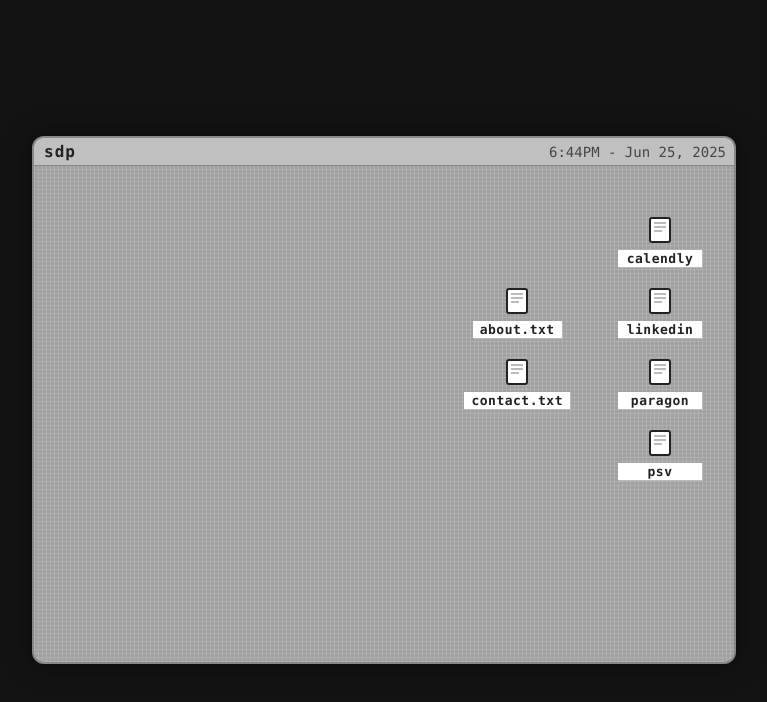
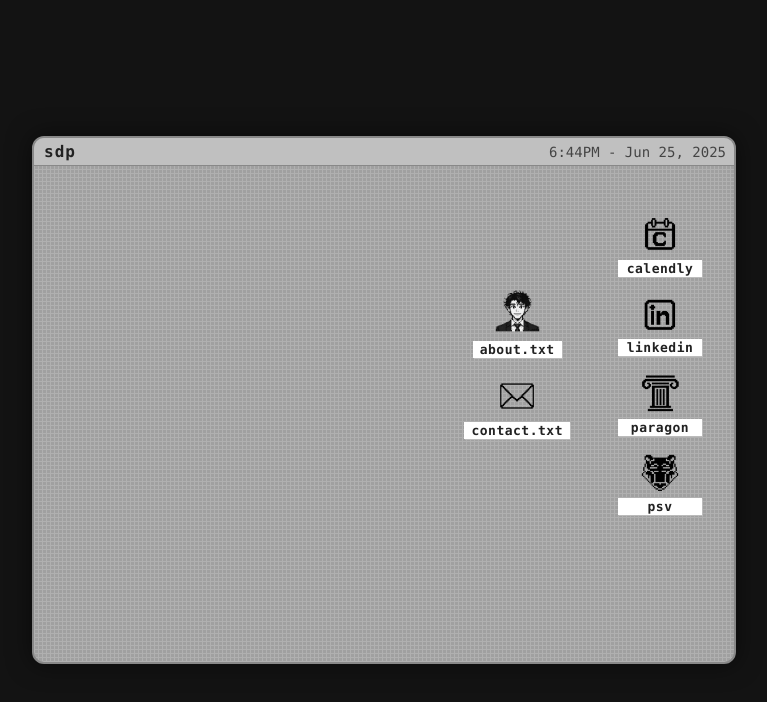
Before and after one commit to shl-k/personal-website, a plain HTML site: page index.html in a window 1280 px wide. Shown: the whole page, without its empty margins (256-1023 px from the left). Drawn offline with Linux system fonts and the light colour scheme.

Commit message:
feat: custom icons

```diff
--- a/index.html
+++ b/index.html
@@ -10,7 +10,7 @@
   <div class="terminal">  <!-- Main window container - styled like a retro Mac terminal -->
     <div class="terminal-header">  <!-- Window title bar - contains title and date/time -->
       <div class="retro-title">sdp</div>  <!-- Site title in retro font -->
-      <div class="menu-bar">  <!-- Menu bar container (currently empty) -->
+      <div class="menu-bar">  <!-- Menu bar container -->
       </div>
       <div class="window-info">  <!-- Container for date/time display -->
         <span id="date-time" class="retro-label"></span>  <!-- Date/time will be populated by JavaScript -->
@@ -22,8 +22,8 @@
           <!-- About file icon and link -->
           <div class="desktop-file">  <!-- Container for individual file -->
             <a href="#" class="desktop-link" id="about-link">  <!-- Clickable link for about file -->
-              <span class="desktop-icon">  <!-- Icon container -->
-                <svg width="32" height="32" viewBox="0 0 32 32"><rect x="6" y="4" width="20" height="24" rx="2" fill="#fff" stroke="#222" stroke-width="2"/><rect x="10" y="8" width="12" height="2" fill="#bbb"/><rect x="10" y="12" width="12" height="2" fill="#bbb"/><rect x="10" y="16" width="8" height="2" fill="#bbb"/></svg>  <!-- SVG icon representing a text file -->
+              <span class="desktop-icon about-icon">  <!-- Icon container -->
+                <img src="assets/icons/about.png" alt="About Icon" width="32" height="32" style="display:block;object-fit:contain;" />
               </span>
               <span class="desktop-label">about.txt</span>  <!-- File name label -->
             </a>
@@ -31,8 +31,8 @@
           <!-- Contact file icon and link -->
           <div class="desktop-file">  <!-- Container for individual file -->
             <a href="#" class="desktop-link" id="contact-link">  <!-- Clickable link for contact file -->
-              <span class="desktop-icon">  <!-- Icon container -->
-                <svg width="32" height="32" viewBox="0 0 32 32"><rect x="6" y="4" width="20" height="24" rx="2" fill="#fff" stroke="#222" stroke-width="2"/><rect x="10" y="8" width="12" height="2" fill="#bbb"/><rect x="10" y="12" width="12" height="2" fill="#bbb"/><rect x="10" y="16" width="8" height="2" fill="#bbb"/></svg>  <!-- SVG icon representing a text file -->
+              <span class="desktop-icon contact-icon">  <!-- Icon container -->
+                <img src="assets/icons/contact.png" alt="Contact Icon" width="32" height="32" style="display:block;object-fit:contain;" />
               </span>
               <span class="desktop-label">contact.txt</span>  <!-- File name label -->
             </a>
@@ -42,8 +42,8 @@
           <!-- Calendly file icon and link -->
           <div class="desktop-file">  <!-- Container for individual file -->
             <a href="https://calendly.com/shlokdhavalpatel/30min" class="desktop-link" target="_blank" rel="noopener noreferrer" data-tooltip="Schedule a chat with me">  <!-- External link to Calendly -->
-              <span class="desktop-icon">  <!-- Icon container -->
-                <svg width="32" height="32" viewBox="0 0 32 32"><rect x="6" y="4" width="20" height="24" rx="2" fill="#fff" stroke="#222" stroke-width="2"/><rect x="10" y="8" width="12" height="2" fill="#bbb"/><rect x="10" y="12" width="12" height="2" fill="#bbb"/><rect x="10" y="16" width="8" height="2" fill="#bbb"/></svg>  <!-- SVG icon representing a text file -->
+              <span class="desktop-icon calendly-icon">  <!-- Icon container -->
+                <img src="assets/icons/calendly.png" alt="Calendly Icon" width="32" height="32" style="display:block;object-fit:contain;" />
               </span>
               <span class="desktop-label">calendly</span>  <!-- File name label -->
             </a>
@@ -51,8 +51,8 @@
           <!-- LinkedIn file icon and link -->
           <div class="desktop-file">  <!-- Container for individual file -->
             <a href="https://www.linkedin.com/in/shlokdpatel/" class="desktop-link" target="_blank" rel="noopener noreferrer" data-tooltip="Connect with me on LinkedIn">  <!-- External link to LinkedIn -->
-              <span class="desktop-icon">  <!-- Icon container -->
-                <svg width="32" height="32" viewBox="0 0 32 32"><rect x="6" y="4" width="20" height="24" rx="2" fill="#fff" stroke="#222" stroke-width="2"/><rect x="10" y="8" width="12" height="2" fill="#bbb"/><rect x="10" y="12" width="12" height="2" fill="#bbb"/><rect x="10" y="16" width="8" height="2" fill="#bbb"/></svg>  <!-- SVG icon representing a text file -->
+              <span class="desktop-icon linkedin-icon">  <!-- Icon container -->
+                <img src="assets/icons/linkedin.png" alt="LinkedIn Icon" width="32" height="32" style="display:block;object-fit:contain;" />
               </span>
               <span class="desktop-label">linkedin</span>  <!-- File name label -->
             </a>
@@ -60,8 +60,8 @@
           <!-- Paragon file icon and link -->
           <div class="desktop-file">  <!-- Container for individual file -->
             <a href="https://paragonpatents.com/" class="desktop-link" target="_blank" rel="noopener noreferrer" data-tooltip="AI-assisted patent business, of which I serve as COO">  <!-- External link to Paragon -->
-              <span class="desktop-icon">  <!-- Icon container -->
-                <svg width="32" height="32" viewBox="0 0 32 32"><rect x="6" y="4" width="20" height="24" rx="2" fill="#fff" stroke="#222" stroke-width="2"/><rect x="10" y="8" width="12" height="2" fill="#bbb"/><rect x="10" y="12" width="12" height="2" fill="#bbb"/><rect x="10" y="16" width="8" height="2" fill="#bbb"/></svg>  <!-- SVG icon representing a text file -->
+              <span class="desktop-icon paragon-icon">  <!-- Icon container -->
+                <img src="assets/icons/paragon.png" alt="Paragon Icon" width="32" height="32" style="display:block;object-fit:contain;" />
               </span>
               <span class="desktop-label">paragon</span>  <!-- File name label -->
             </a>
@@ -69,8 +69,8 @@
           <!-- PSV file icon and link -->
           <div class="desktop-file">  <!-- Container for individual file -->
             <a href="https://psv.vc/" class="desktop-link" target="_blank" rel="noopener noreferrer" data-tooltip="Princeton University's VC firm, of which I serve as an adivsor">  <!-- External link to PSV -->
-              <span class="desktop-icon">  <!-- Icon container -->
-                <svg width="32" height="32" viewBox="0 0 32 32"><rect x="6" y="4" width="20" height="24" rx="2" fill="#fff" stroke="#222" stroke-width="2"/><rect x="10" y="8" width="12" height="2" fill="#bbb"/><rect x="10" y="12" width="12" height="2" fill="#bbb"/><rect x="10" y="16" width="8" height="2" fill="#bbb"/></svg>  <!-- SVG icon representing a text file -->
+              <span class="desktop-icon psv-icon">  <!-- Icon container -->
+                <img src="assets/icons/psv.png" alt="PSV Icon" width="32" height="32" style="display:block;object-fit:contain;" />
               </span>
               <span class="desktop-label">psv</span>  <!-- File name label -->
             </a>
--- a/style.css
+++ b/style.css
@@ -274,8 +274,18 @@ body {
 
 /* Desktop icon styling - add transition for smooth animations */
 .desktop-icon {
-    color: #222;  /* Dark gray color for all icons */
-    transition: transform 0.2s ease, filter 0.2s ease;  /* Smooth transitions for hover effects */
+    margin-bottom: 2px; /* Reduce this value to move icon higher, increase to move lower */
+    display: flex;
+    align-items: center;
+    justify-content: center;
+}
+
+/* Make all desktop icons larger and higher up */
+.desktop-icon img {
+    width: 44px;   /* Change this value to adjust icon width */
+    height: 44px;  /* Change this value to adjust icon height */
+    object-fit: contain;
+    display: block;
 }
 
 /* Tooltip container for external links */
@@ -478,3 +488,40 @@ body {
 .contact-link:active {
     color: #666;  /* Medium gray when clicked */
 }
+
+/* Add class-based styles for each icon */
+.calendly-icon img {
+  width: 40px;
+  height: 40px;
+  margin-bottom: 4px;
+}
+
+.linkedin-icon img {
+  width: 40px;
+  height: 40px;
+  margin-bottom: 2px;
+}
+
+.paragon-icon img {
+  width: 39px;
+  height: 39px;
+  margin-bottom: 4px;
+}
+
+.psv-icon img {
+  width: 38px;
+  height: 38px;
+  margin-bottom: 4px;
+}
+
+.about-icon img {
+  width: 45px;
+  height: 45px;
+  margin-bottom: 4px;
+}
+
+.contact-icon img {
+  width: 40px;
+  height: 40px;
+  margin-bottom: 4px;
+}
```
Also changed, not shown: assets/icons/about.png (added), assets/icons/calendly.png (added), assets/icons/contact.png (added), assets/icons/linkedin.png (added), assets/icons/paragon.png (added), assets/icons/psv.png (added), 3 other files.
